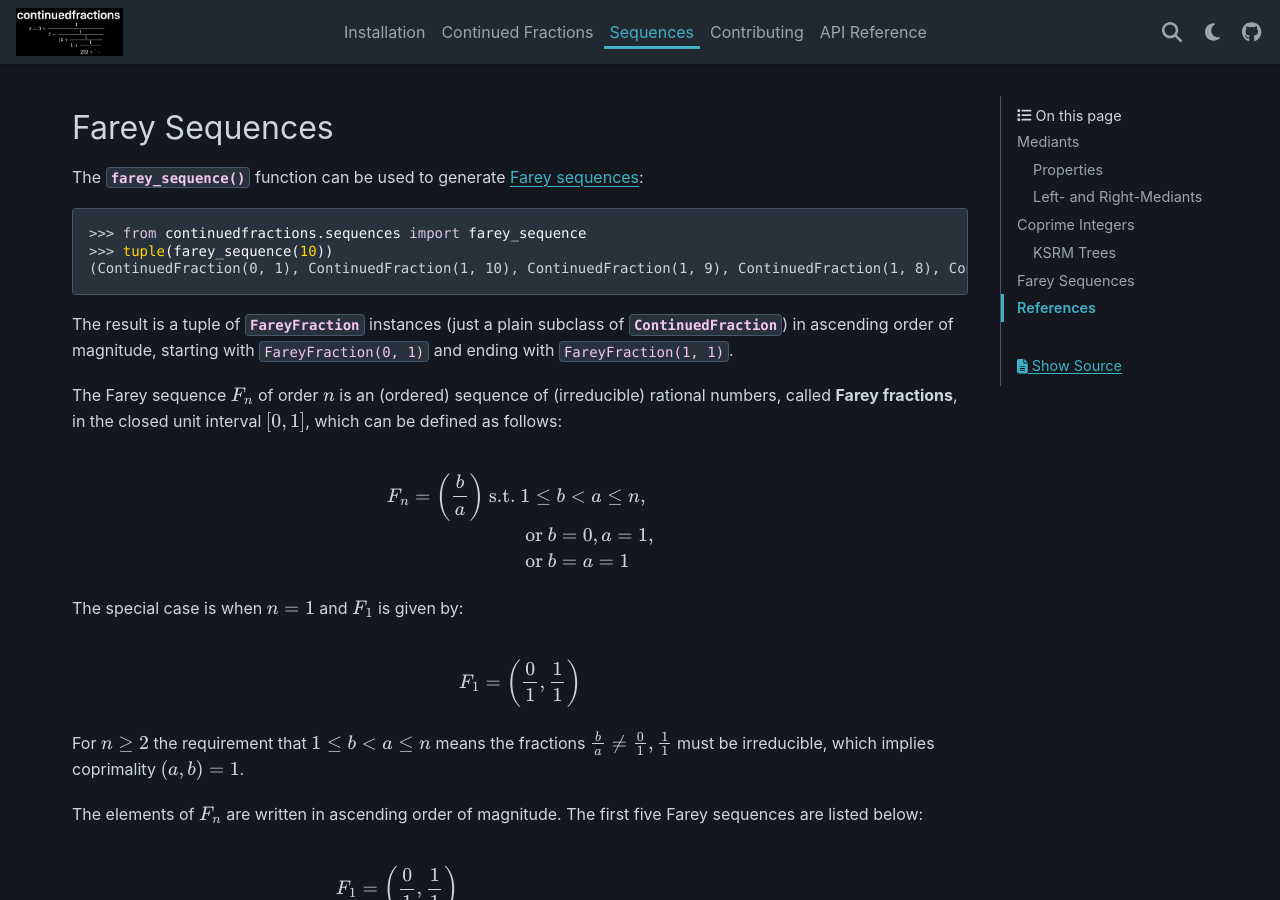
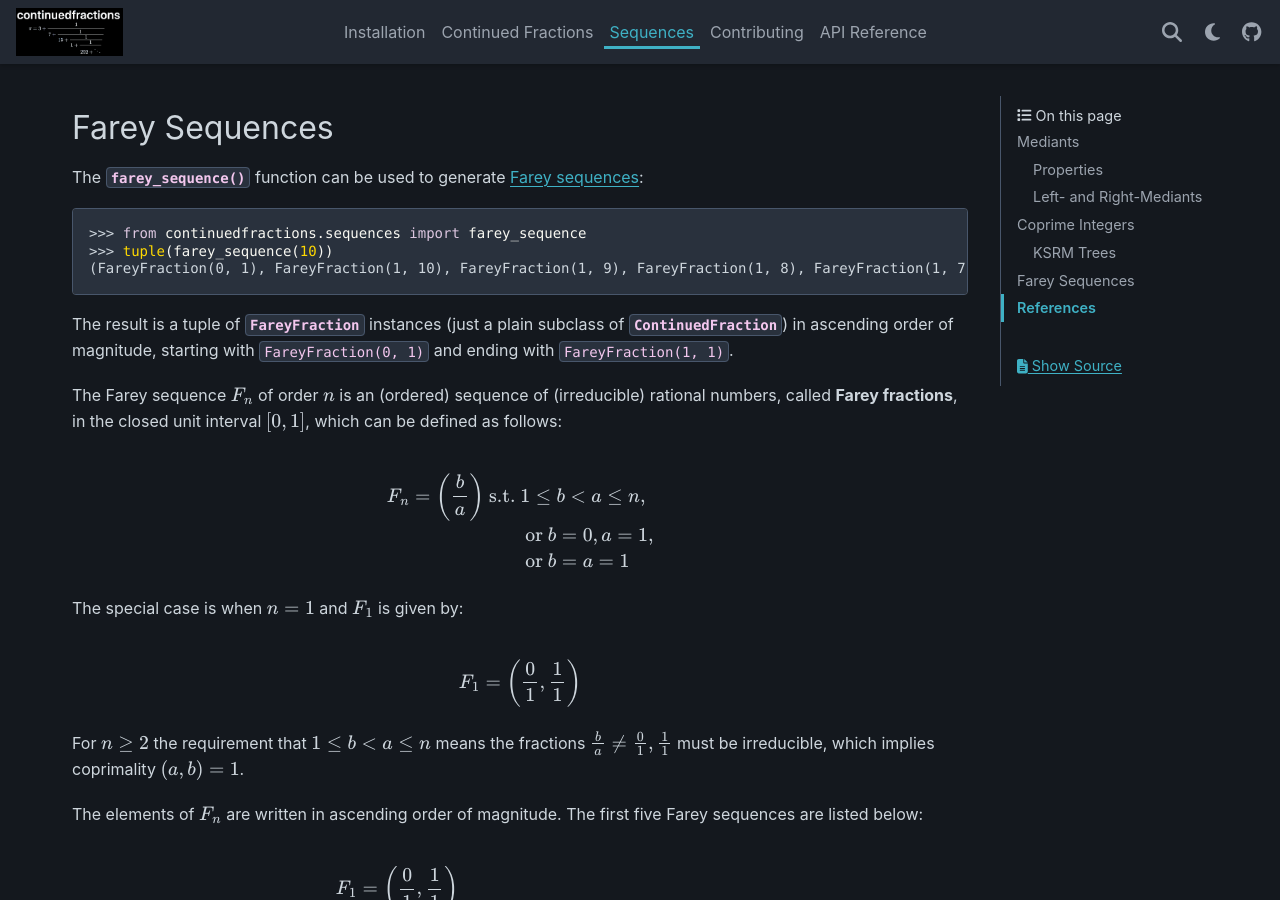
Before and after one commit to sr-murthy/continuedfractions, a Sphinx documentation site: the page built from docs/sources/sequences.rst, in a window 1280 px wide and 900 px high, scrolled down 9419 px. Built offline with Sphinx 7.4.7 and the PyData theme 0.15.4, drawn with Linux system fonts in a browser that asks for light colours; nearby versions of some CDN libraries.

Commit message:
docs: fix example typo in sequences docs

```diff
--- a/docs/sources/sequences.rst
+++ b/docs/sources/sequences.rst
@@ -339,7 +339,7 @@ The :py:func:`~continuedfractions.sequences.farey_sequence` function can be used
 
    >>> from continuedfractions.sequences import farey_sequence
    >>> tuple(farey_sequence(10))
-   (ContinuedFraction(0, 1), ContinuedFraction(1, 10), ContinuedFraction(1, 9), ContinuedFraction(1, 8), ContinuedFraction(1, 7), ContinuedFraction(1, 6), ContinuedFraction(1, 5), ContinuedFraction(2, 9), ContinuedFraction(1, 4), ContinuedFraction(2, 7), ContinuedFraction(3, 10), ContinuedFraction(1, 3), ContinuedFraction(3, 8), ContinuedFraction(2, 5), ContinuedFraction(3, 7), ContinuedFraction(4, 9), ContinuedFraction(1, 2), ContinuedFraction(5, 9), ContinuedFraction(4, 7), ContinuedFraction(3, 5), ContinuedFraction(5, 8), ContinuedFraction(2, 3), ContinuedFraction(7, 10), ContinuedFraction(5, 7), ContinuedFraction(3, 4), ContinuedFraction(7, 9), ContinuedFraction(4, 5), ContinuedFraction(5, 6), ContinuedFraction(6, 7), ContinuedFraction(7, 8), ContinuedFraction(8, 9), ContinuedFraction(9, 10), ContinuedFraction(1, 1))
+   (FareyFraction(0, 1), FareyFraction(1, 10), FareyFraction(1, 9), FareyFraction(1, 8), FareyFraction(1, 7), FareyFraction(1, 6), FareyFraction(1, 5), FareyFraction(2, 9), FareyFraction(1, 4), FareyFraction(2, 7), FareyFraction(3, 10), FareyFraction(1, 3), FareyFraction(3, 8), FareyFraction(2, 5), FareyFraction(3, 7), FareyFraction(4, 9), FareyFraction(1, 2), FareyFraction(5, 9), FareyFraction(4, 7), FareyFraction(3, 5), FareyFraction(5, 8), FareyFraction(2, 3), FareyFraction(7, 10), FareyFraction(5, 7), FareyFraction(3, 4), FareyFraction(7, 9), FareyFraction(4, 5), FareyFraction(5, 6), FareyFraction(6, 7), FareyFraction(7, 8), FareyFraction(8, 9), FareyFraction(9, 10), FareyFraction(1, 1))
 
 The result is a tuple of :py:class:`~continuedfractions.sequences.FareyFraction` instances (just a plain subclass of :py:class:`~continuedfractions.continuedfraction.ContinuedFraction`) in ascending order of magnitude, starting with ``FareyFraction(0, 1)`` and ending with ``FareyFraction(1, 1)``.
 
```
